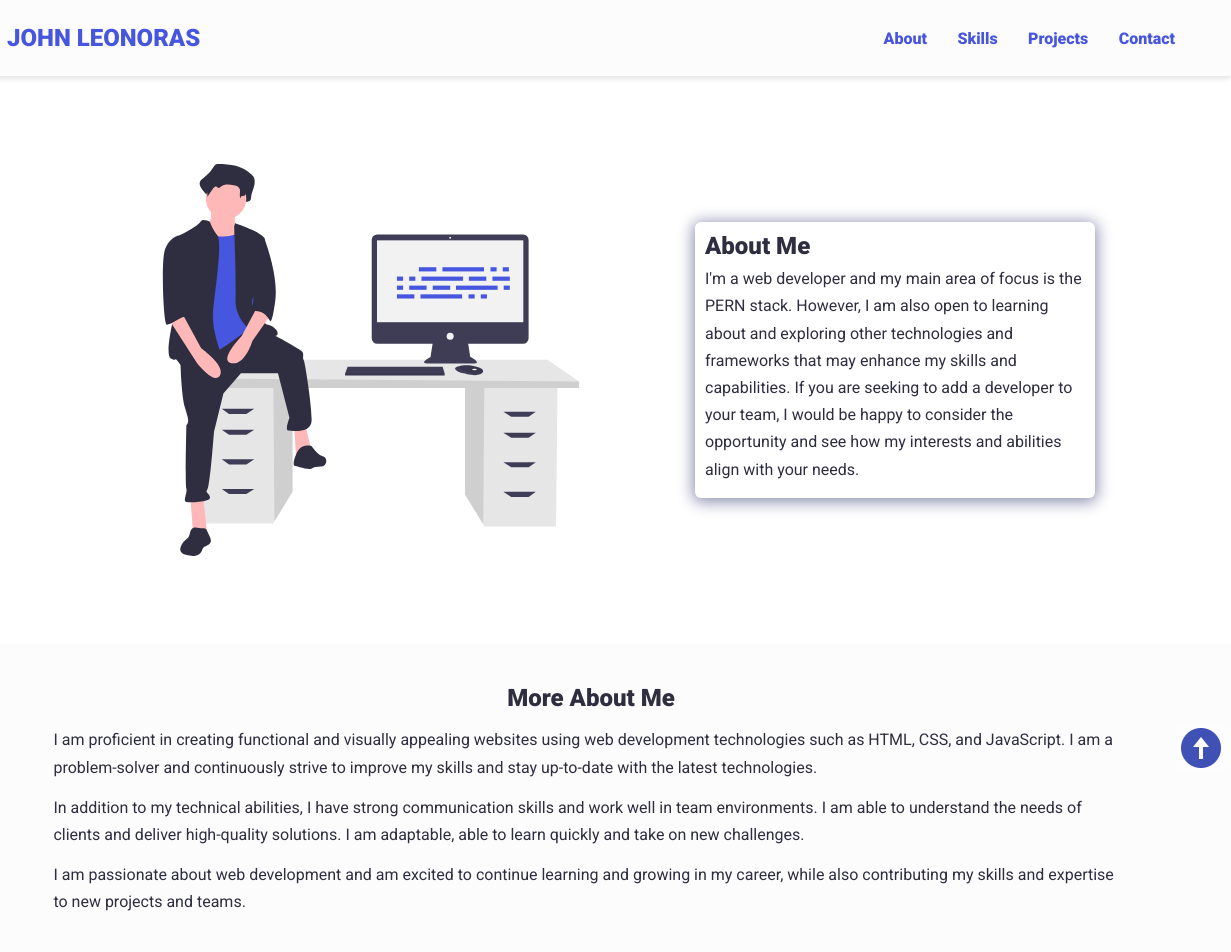
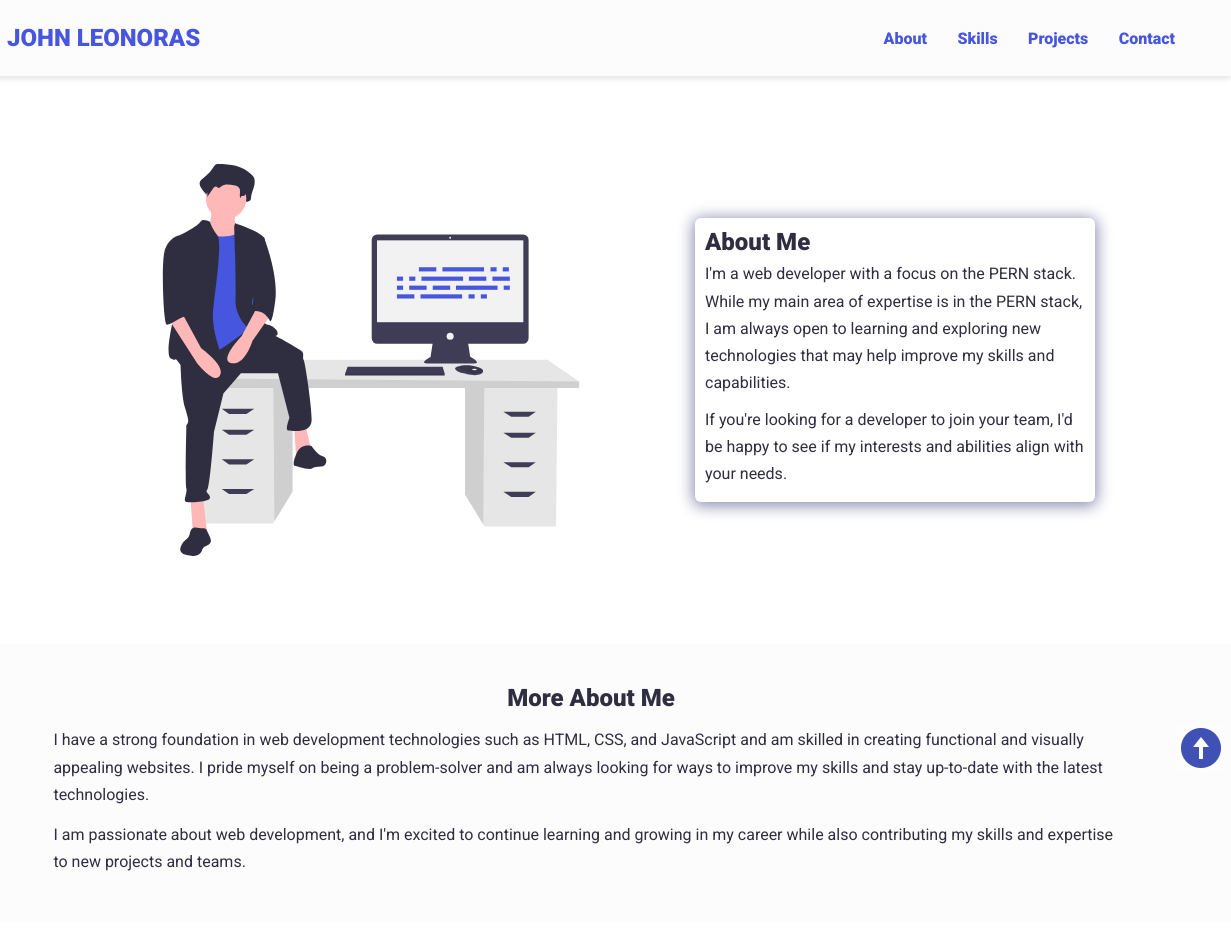
Before and after one commit to jleonoras/jleonoras.github.io, a plain HTML site: page index.html in a window 1280 px wide. Shown: the top 952 px of the page, 49-1280 px from the left. Drawn offline with nearby package versions, Linux system fonts and the light colour scheme.

Commit message:
Minor changes in the about me content

```diff
--- a/index.html
+++ b/index.html
@@ -4,6 +4,15 @@
     <meta charset="UTF-8" />
     <meta http-equiv="X-UA-Compatible" content="IE=edge" />
     <meta name="viewport" content="width=device-width, initial-scale=1.0" />
+    <meta name="author" content="John Leonoras" />
+    <meta
+      name="description"
+      content=" I'm a web developer with a focus on the PERN stack. While my main area of expertise is in the PERN stack, I am always open to learning and exploring new technologies that may help improve my skills and capabilities. If you're looking for a developer to join your team, I'd be happy to see if my interests and abilities align with your needs."
+    />
+    <!-- <meta
+      name="keywords"
+      content="web developer, full stack developer, reactjs, nodejs, pern stack developer"
+    /> -->
 
     <!--CSS Styles -->
     <link rel="stylesheet" href="assets/css/styles.css" />
@@ -62,12 +71,14 @@
       <div class="bio animate__animated animate__shakeX">
         <h2 class="bio-title">About Me</h2>
         <p class="bio-text">
-          I'm a web developer and my main area of focus is the PERN stack.
-          However, I am also open to learning about and exploring other
-          technologies and frameworks that may enhance my skills and
-          capabilities. If you are seeking to add a developer to your team, I
-          would be happy to consider the opportunity and see how my interests
-          and abilities align with your needs.
+          I'm a web developer with a focus on the PERN stack. While my main area
+          of expertise is in the PERN stack, I am always open to learning and
+          exploring new technologies that may help improve my skills and
+          capabilities.
+        </p>
+        <p>
+          If you're looking for a developer to join your team, I'd be happy to
+          see if my interests and abilities align with your needs.
         </p>
       </div>
     </section>
@@ -76,20 +87,15 @@
     <section class="more-about">
       <h2>More About Me</h2>
       <p>
-        I am proficient in creating functional and visually appealing websites
-        using web development technologies such as HTML, CSS, and JavaScript. I
-        am a problem-solver and continuously strive to improve my skills and
-        stay up-to-date with the latest technologies.
+        I have a strong foundation in web development technologies such as HTML,
+        CSS, and JavaScript and am skilled in creating functional and visually
+        appealing websites. I pride myself on being a problem-solver and am
+        always looking for ways to improve my skills and stay up-to-date with
+        the latest technologies.
       </p>
       <p>
-        In addition to my technical abilities, I have strong communication
-        skills and work well in team environments. I am able to understand the
-        needs of clients and deliver high-quality solutions. I am adaptable,
-        able to learn quickly and take on new challenges.
-      </p>
-      <p>
-        I am passionate about web development and am excited to continue
-        learning and growing in my career, while also contributing my skills and
+        I am passionate about web development, and I'm excited to continue
+        learning and growing in my career while also contributing my skills and
         expertise to new projects and teams.
       </p>
     </section>
```
